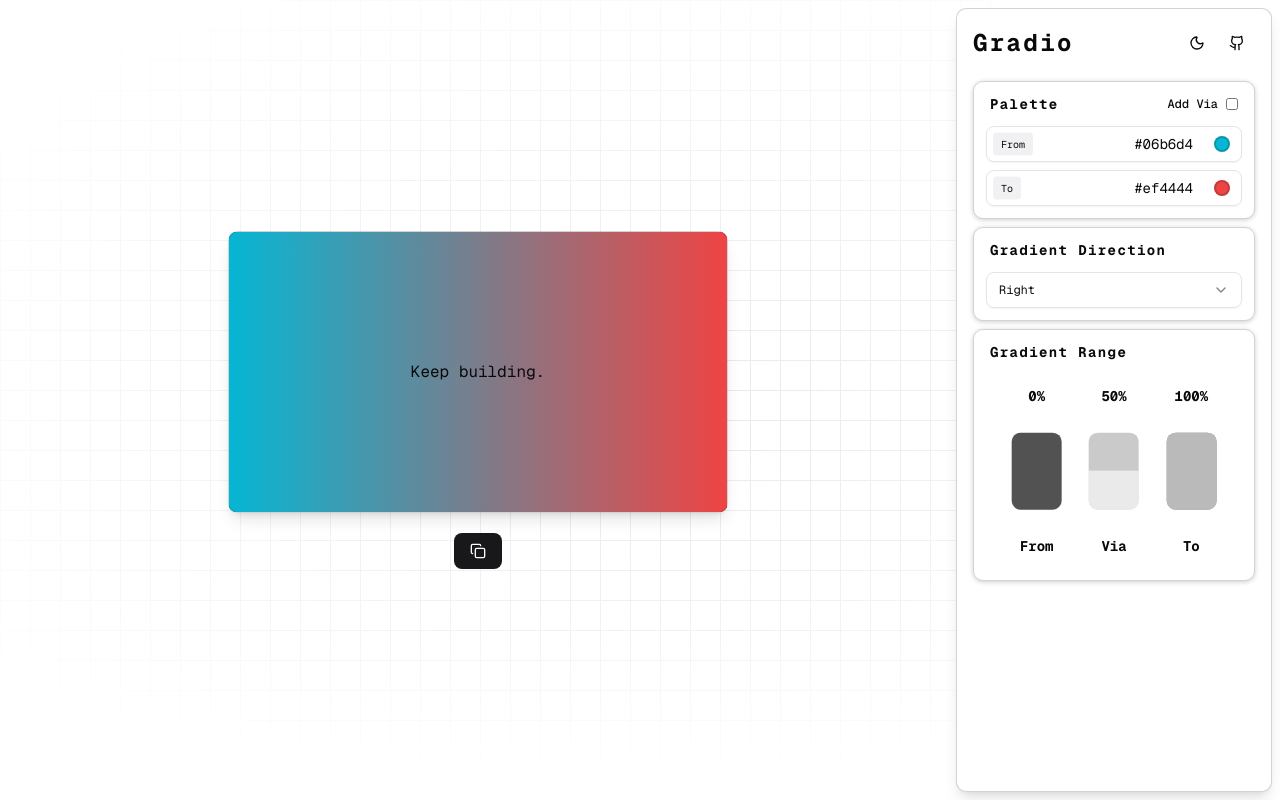
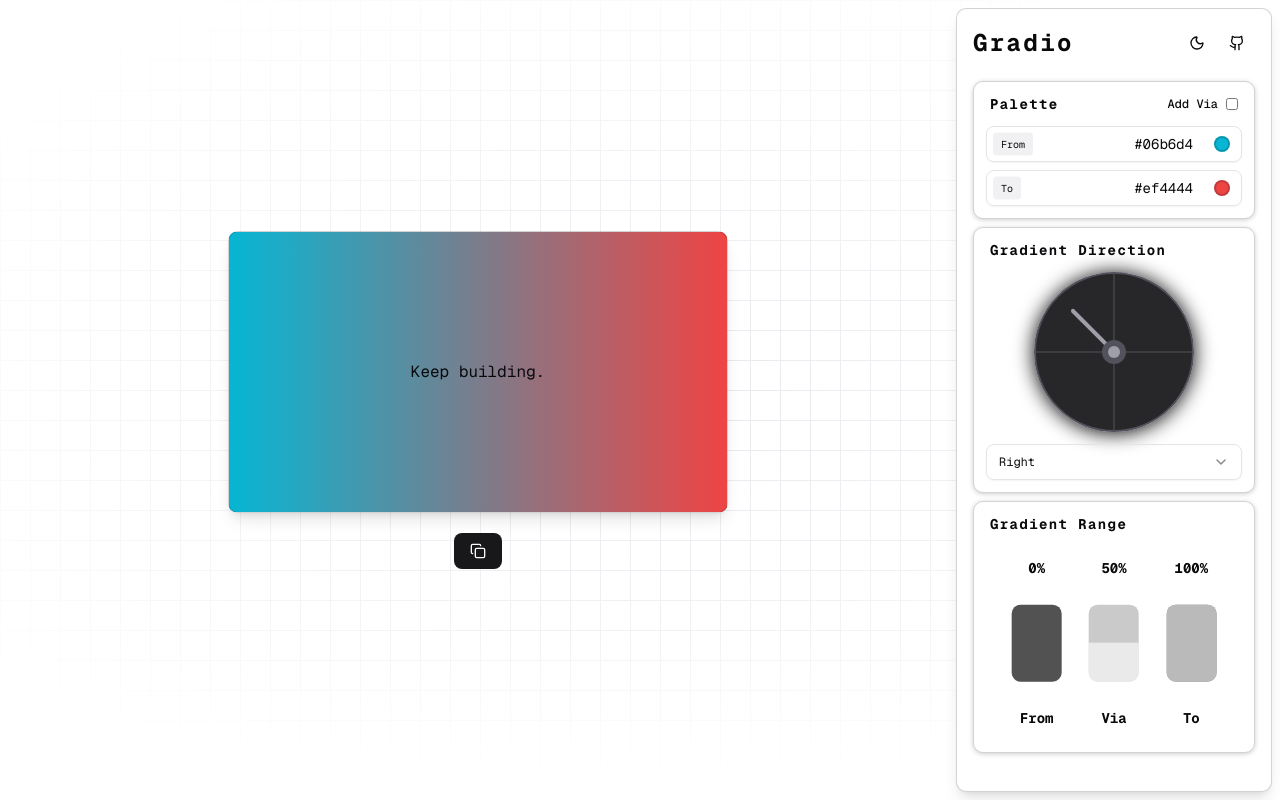
Before and after one commit to faisal004/gradients, a Next.js app: page / in a window 1280 px wide. Built offline with nearby package versions, Linux system fonts and the light colour scheme.

Commit message:
add : dial added for angle

```diff
--- /dev/null
+++ b/src/components/degree-selector.tsx
@@ -0,0 +1,165 @@
+import { useState, useRef, useCallback } from 'react';
+
+const SNAP_POINTS = [0, 90, 180, 270, 360];
+const SNAP_THRESHOLD = 8;
+
+export default function DegreeSelector() {
+  const [angle, setAngle] = useState(45);
+
+  const [isDragging, setIsDragging] = useState(false);
+  const [dragStartAngle, setDragStartAngle] = useState(0);
+  const [initialMouseAngle, setInitialMouseAngle] = useState(0);
+  const needleRef = useRef<HTMLDivElement>(null);
+
+  const getPointerAngle = useCallback((clientX: number, clientY: number) => {
+    const dial = document.getElementById('degree-dial');
+    if (!dial) return 0;
+    const rect = dial.getBoundingClientRect();
+    const centerX = rect.left + rect.width / 2;
+    const centerY = rect.top + rect.height / 2;
+    const deltaX = clientX - centerX;
+    const deltaY = clientY - centerY;
+    let pointerAngle = Math.atan2(deltaY, deltaX) * (180 / Math.PI) + 90;
+    if (pointerAngle < 0) pointerAngle += 360;
+    return pointerAngle;
+  }, []);
+
+  const handleNeedleMouseDown = (e: React.MouseEvent) => {
+    e.stopPropagation();
+    setIsDragging(true);
+    const mouseAngle = getPointerAngle(e.clientX, e.clientY);
+    setInitialMouseAngle(mouseAngle);
+    setDragStartAngle(angle);
+  };
+
+  const handleNeedleTouchStart = (e: React.TouchEvent) => {
+    e.stopPropagation();
+    e.preventDefault();
+    setIsDragging(true);
+    const touch = e.touches[0];
+    const touchAngle = getPointerAngle(touch.clientX, touch.clientY);
+    setInitialMouseAngle(touchAngle);
+    setDragStartAngle(angle);
+  };
+
+  const handleMouseMove = (e: React.MouseEvent) => {
+    if (isDragging) {
+      updateAngle(e.clientX, e.clientY);
+    }
+  };
+
+  const handleTouchMove = (e: React.TouchEvent) => {
+    if (isDragging) {
+      e.preventDefault();
+      const touch = e.touches[0];
+      updateAngle(touch.clientX, touch.clientY);
+    }
+  };
+
+  const handleMouseUp = () => {
+    setIsDragging(false);
+  };
+
+  const updateAngle = (clientX: number, clientY: number) => {
+    const currentPointerAngle = getPointerAngle(clientX, clientY);
+    let angleDelta = currentPointerAngle - initialMouseAngle;
+    if (angleDelta > 180) angleDelta -= 360;
+    if (angleDelta < -180) angleDelta += 360;
+    let newAngle = dragStartAngle + angleDelta;
+    if (newAngle < 0) newAngle += 360;
+    if (newAngle >= 360) newAngle -= 360;
+    for (const snap of SNAP_POINTS) {
+      if (Math.abs(newAngle - snap) < SNAP_THRESHOLD ||
+          Math.abs(newAngle - (snap + 360)) < SNAP_THRESHOLD) {
+        newAngle = snap;
+        break;
+      }
+    }
+    setAngle(Math.round(newAngle));
+  };
+
+
+  const rotation = angle - 90;
+
+  return (
+    <div
+      className="flex items-center justify-center select-none "
+      onMouseMove={handleMouseMove}
+      onMouseUp={handleMouseUp}
+      onMouseLeave={handleMouseUp}
+      onTouchMove={handleTouchMove}
+      onTouchEnd={handleMouseUp}
+      onTouchCancel={handleMouseUp}
+    >
+      <div className="flex flex-col items-center gap-6 shadow-[0_1px_20px_rgb(0,0,0,1)] rounded-full">
+        <div className="relative size-40">
+          {/* Outer circle */}
+          <div
+            id="degree-dial"
+            className="absolute inset-0 rounded-full border-2 border-zinc-600 bg-zinc-800 "
+          >
+
+            {/* {[...Array(12)].map((_, i) => (
+              <div
+                key={i}
+                className="absolute w-0.5  h-8 bg-slate-300"
+                style={{
+                  top: '6.5px',
+                  left: '50%',
+                  zIndex: 1,
+                  transformOrigin: '50% 152px',
+                  transform: `translateX(-50%) rotate(${i * 30}deg)`
+                }}
+              />
+            ))} */}
+
+            {/* Minor degree markers (every 10°) */}
+            {/* {[...Array(36)].map((_, i) => {
+              if (i % 3 !== 0) { // Skip major markers
+                return (
+                  <div
+                    key={`minor-${i}`}
+                    className="absolute w-px h-4 bg-slate-500"
+                    style={{
+                      top: '12px',
+                      left: '50%',
+                      transformOrigin: '50% 148px',
+                      transform: `translateX(-50%) rotate(${i * 10}deg)`
+                    }}
+                  />
+                );
+              }
+              return null;
+            })} */}
+
+
+
+            <div className="absolute w-full h-px bg-zinc-600 top-1/2 transform -translate-y-1/2" />
+            <div className="absolute h-full w-px bg-zinc-600 left-1/2 transform -translate-x-1/2" />
+
+
+            <div
+              ref={needleRef}
+              className={`absolute w-1 bg-zinc-400 rounded-full origin-bottom z-20 cursor-grab ${isDragging ? 'cursor-grabbing bg-zinc-400' : ''}`}
+              style={{
+                height: '60px',
+                left: '50%',
+                bottom: '50%',
+                transformOrigin: '50% 100%',
+                transform: `translateX(-50%) rotate(${rotation}deg)`,
+                transition: isDragging ? 'none' : 'transform 0.1s ease-out'
+              }}
+              onMouseDown={handleNeedleMouseDown}
+              onTouchStart={handleNeedleTouchStart}
+            />
+
+            <div className="absolute w-6 h-6 bg-zinc-600 rounded-full top-1/2 left-1/2 transform -translate-x-1/2 -translate-y-1/2 z-30" />
+            <div className="absolute w-3 h-3 bg-zinc-400 rounded-full top-1/2 left-1/2 transform -translate-x-1/2 -translate-y-1/2 z-40" />
+          </div>
+        </div>
+
+
+      </div>
+    </div>
+  );
+}
--- a/src/components/rightSidebar/directions.tsx
+++ b/src/components/rightSidebar/directions.tsx
@@ -8,6 +8,7 @@ import {
     SelectValue,
 } from "@/components/ui/select"
 import { CSS_DIRECTION_VALUES } from "@/lib/data/directions"
+import DegreeSelector from "../degree-selector"
 
 const Directions = () => {
     const setDirection = useGradientStore(s => s.setDirection);
@@ -21,6 +22,7 @@ const Directions = () => {
                 </div>
 
             </div>
+            <DegreeSelector />
             <div className="flex flex-col gap-2 w-full">
                 <Select onValueChange={setDirection} defaultValue={direction}>
                     <SelectTrigger className="w-full text-xs ">
```
